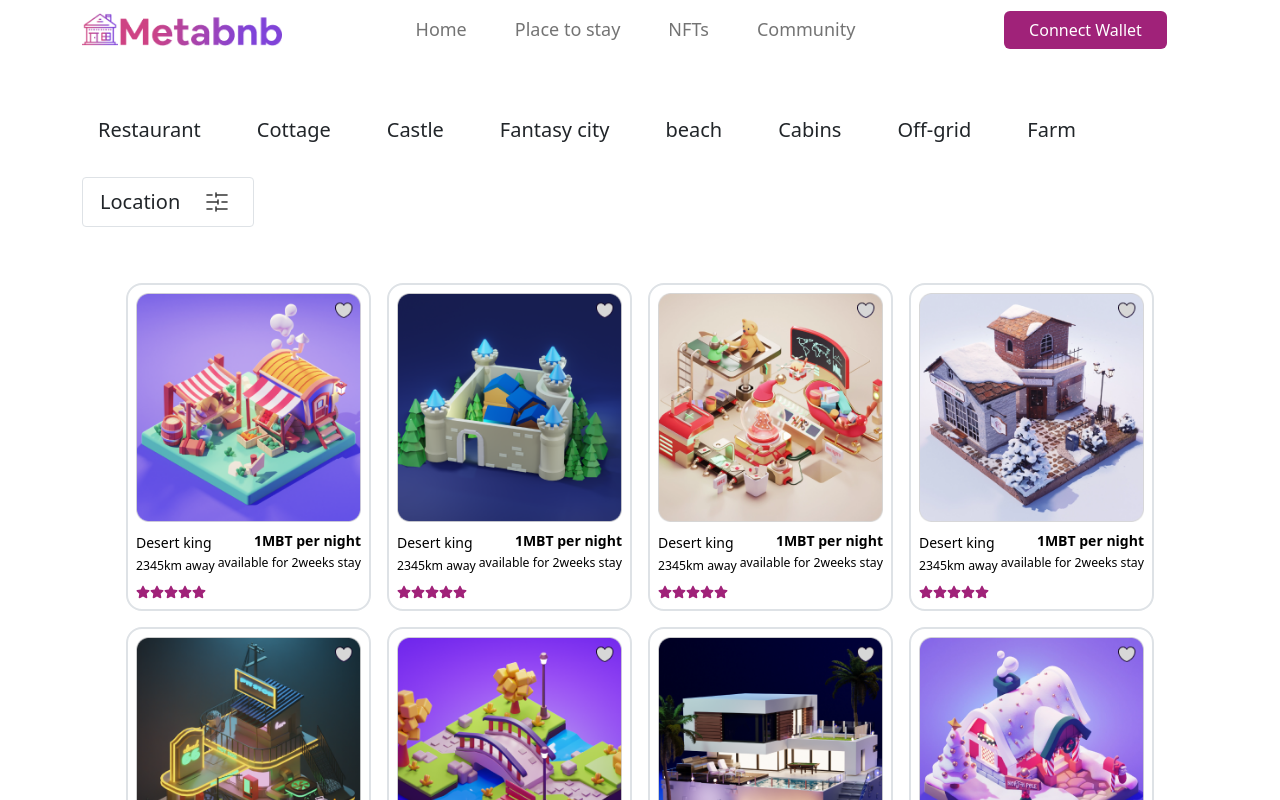
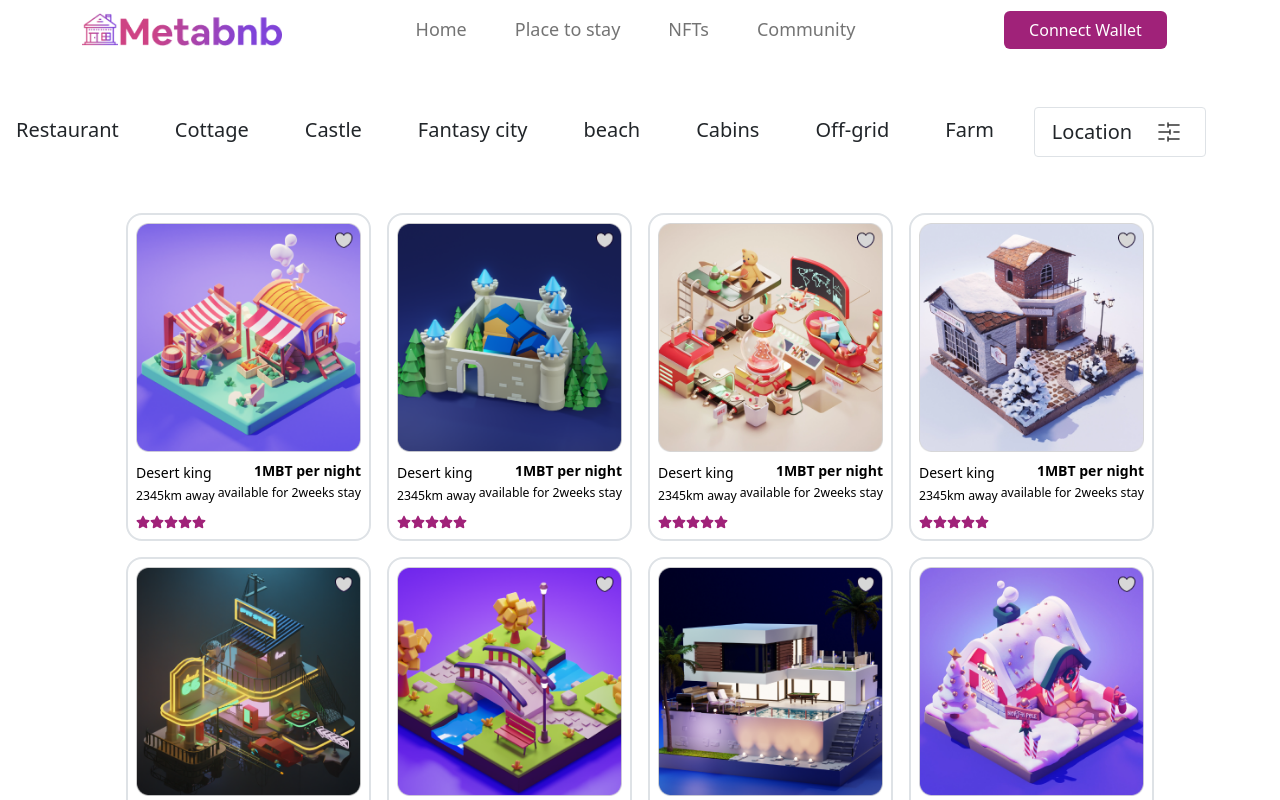
Before and after one commit to aipohruth/zurimeta, a React (Create React App) app: page /placetostay in a window 1280 px wide. Shown: the top 800 px of the page. Built offline with nearby package versions, Linux system fonts and the light colour scheme; a web font is replaced by a local one.

Commit message:
fix:a bug

```diff
--- a/src/components/PlaceToStay.js
+++ b/src/components/PlaceToStay.js
@@ -11,7 +11,8 @@ const PlaceToStay = () => {
     <>
         <div className='container'>
       <NavBar />
-      <div className=" pt-5">
+      </div>
+      <div className="containers pt-5">
       <ul className="nav gap-2 gap-lg-4">
         <li className="nav-item fs-5">
           <Link className="nav-link text-dark" aria-current="page" to="#">Restaurant</Link>
@@ -46,6 +47,7 @@ const PlaceToStay = () => {
       </ul>
       </div>
 
+        <div className="container">
       <div class="row px-2 py-5 px-lg-5">
       {showData2.map((info, id) => (
         <div className="col-12 col-md-6 col-lg-3 p-2" key={id}>
@@ -53,8 +55,9 @@ const PlaceToStay = () => {
         </div>
       ))}
     </div>
+    </div>
 
-        </div>
+
       <Footer />
 
     </>
```
